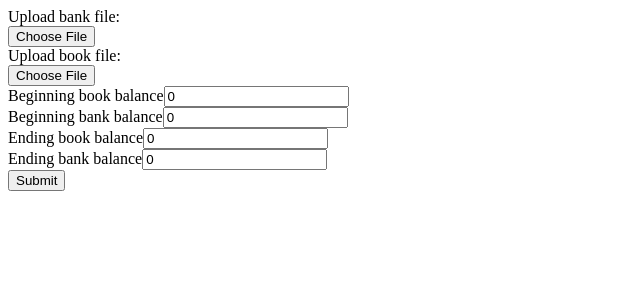
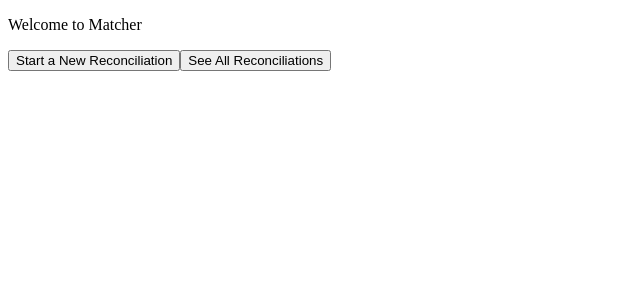
Before and after one commit to chelseaSchmidt/matcher, a React app: page / in a window 1280 px wide. Shown: the top 300 px of the page, without its empty margins (0-640 px from the left). Built offline with nearby package versions, Linux system fonts and the light colour scheme; the HTML template or start-up script is replaced by a standard one.

Commit message:
Added home page and view switch to file upload view

```diff
--- /dev/null
+++ b/client/src/components/List.jsx
@@ -0,0 +1,23 @@
+import React from 'react';
+import PropTypes from 'prop-types';
+import Switcher from './Switcher';
+
+const List = ({ handleViewSwitch }) => {
+  return (
+    <div>
+      <Switcher
+        view={'uploader'}
+        text="Start a New Reconciliation"
+        handleViewSwitch={handleViewSwitch}
+      />
+      <Switcher
+        view={'home'}
+        text="Back to Matcher Home"
+        handleViewSwitch={handleViewSwitch}
+      />
+      <p>List View In Progress</p>
+    </div>
+  );
+};
+
+export default List;
--- a/client/src/components/Matcher.jsx
+++ b/client/src/components/Matcher.jsx
@@ -1,110 +1,51 @@
 import React from 'react';
-import axios from 'axios';
-import '../styles/Matcher.css';
-import FileInput from './FileInput';
+import Uploader from './Uploader';
+import Switcher from './Switcher';
+import List from './List';
 
 export default class Matcher extends React.Component {
   constructor(props) {
     super(props);
     this.state = {
-      bankFile: { name: null },
-      bookFile: { name: null },
-      begBook: 0,
-      endBook: 0,
-      begBank: 0,
-      endBank: 0,
-    };
-    this.chooseFile = this.chooseFile.bind(this);
-    this.handleFiles = this.handleFiles.bind(this);
-    this.handleTextInputs = this.handleTextInputs.bind(this);
-    this.handleFileSubmit = this.handleFileSubmit.bind(this);
+      view: 'home',
+    }
+    this.handleViewSwitch = this.handleViewSwitch.bind(this);
   }
 
-  handleFileSubmit(e) {
-    e.preventDefault();
-
-    const {
-      bankFile,
-      bookFile,
-      begBook,
-      endBook,
-      begBank,
-      endBank,
-    } = this.state;
-
-    if (!bankFile || !bookFile) {
-      alert('Please submit both a bank and book file');
-    } else {
-      const formData = new FormData();
-      formData.append('sourceFiles', bankFile);
-      formData.append('sourceFiles', bookFile);
-      formData.append('begBook', begBook);
-      formData.append('endBook', endBook);
-      formData.append('begBank', begBank);
-      formData.append('endBank', endBank);
-
-      axios({
-        method: 'post',
-        url: '/files',
-        data: formData,
-        headers: { 'Content-Type': 'multipart/form-data' },
-      })
-        .catch((err) => {
-          console.error(err);
+  handleViewSwitch(e) {
+    const view = e.target.id.slice(0, -4);
+    this.setState({
+      view,
     });
-    }
-  }
-
-  chooseFile(e) {
-    const type = e.target.id.slice(0, 4);
-    document.getElementById(`${type}-upload`).click();
-  }
-
-  handleTextInputs(e) {
-    const stateCopy = this.state;
-    stateCopy[e.target.id] = e.target.value;
-    this.setState(stateCopy);
-  }
-
-  handleFiles() {
-    const stateCopy = this.state;
-    const bankFile = document.getElementById('bank-upload').files[0];
-    const bookFile = document.getElementById('book-upload').files[0];
-    if (bankFile) {
-      stateCopy.bankFile = bankFile;
-    }
-    if (bookFile) {
-      stateCopy.bookFile = bookFile;
-    }
-    this.setState(stateCopy);
   }
 
   render() {
-    const { bankFile, bookFile } = this.state;
-    const inputFields = ['Beginning book', 'Beginning bank', 'Ending book', 'Ending bank'];
-    const inputIds = ['begBook', 'begBank', 'endBook', 'endBank'];
+    const { view } = this.state;
+    if (view === 'home') {
       return (
         <div>
-        <form>
-          <FileInput type="bank" fileName={bankFile.name} chooseFile={this.chooseFile} handleFiles={this.handleFiles} />
-          <FileInput type="book" fileName={bookFile.name} chooseFile={this.chooseFile} handleFiles={this.handleFiles} />
-          {inputFields.map((field, i) => {
-            return (
-              <div key={inputIds[i]}>
-                <label htmlFor={inputIds[i]}>{`${field} balance`}</label>
-                <input
-                  type="text"
-                  id={inputIds[i]}
-                  name={inputIds[i]}
-                  onChange={this.handleTextInputs}
-                  value={this.state[inputIds[i]]}
+          <p>Welcome to Matcher</p>
+          <Switcher
+            view={'uploader'}
+            text="Start a New Reconciliation"
+            handleViewSwitch={this.handleViewSwitch}
+          />
+          <Switcher
+            view={'list'}
+            text="See All Reconciliations"
+            handleViewSwitch={this.handleViewSwitch}
           />
         </div>
       );
-          })}
-          <button type="button" onClick={this.handleFileSubmit}>Submit</button>
-        </form>
-      </div>
+    }
+    if (view === 'uploader') {
+      return <Uploader handleViewSwitch={this.handleViewSwitch} />;
+    }
+    if (view === 'list') {
+      return (
+        <List handleViewSwitch={this.handleViewSwitch} />
       );
     }
+
   }
+}
--- /dev/null
+++ b/client/src/components/Switcher.jsx
@@ -0,0 +1,16 @@
+import React from 'react';
+import PropTypes from 'prop-types';
+
+const Switcher = ({ view, text, handleViewSwitch }) => {
+  return (
+    <button
+      type="button"
+      id={`${view}-btn`}
+      onClick={handleViewSwitch}
+    >
+      {text}
+    </button>
+  );
+};
+
+export default Switcher;
--- /dev/null
+++ b/client/src/components/Uploader.jsx
@@ -0,0 +1,132 @@
+import React from 'react';
+import axios from 'axios';
+import '../styles/Uploader.css';
+import FileInput from './FileInput';
+import Switcher from './Switcher';
+
+export default class Uploader extends React.Component {
+  constructor(props) {
+    super(props);
+    this.state = {
+      bankFile: { name: null },
+      bookFile: { name: null },
+      begBook: 0,
+      endBook: 0,
+      begBank: 0,
+      endBank: 0,
+    };
+    this.handleViewSwitch = props.handleViewSwitch;
+    this.chooseFile = this.chooseFile.bind(this);
+    this.handleFiles = this.handleFiles.bind(this);
+    this.handleTextInputs = this.handleTextInputs.bind(this);
+    this.handleFileSubmit = this.handleFileSubmit.bind(this);
+  }
+
+  handleFileSubmit(e) {
+    e.preventDefault();
+
+    const {
+      bankFile,
+      bookFile,
+      begBook,
+      endBook,
+      begBank,
+      endBank,
+    } = this.state;
+
+    if (!bankFile || !bookFile) {
+      alert('Please submit both a bank and book file');
+    } else {
+      const formData = new FormData();
+      formData.append('sourceFiles', bankFile);
+      formData.append('sourceFiles', bookFile);
+      formData.append('begBook', begBook);
+      formData.append('endBook', endBook);
+      formData.append('begBank', begBank);
+      formData.append('endBank', endBank);
+
+      axios({
+        method: 'post',
+        url: '/files',
+        data: formData,
+        headers: { 'Content-Type': 'multipart/form-data' },
+      })
+        .catch((err) => {
+          console.error(err);
+        });
+    }
+  }
+
+  chooseFile(e) {
+    const type = e.target.id.slice(0, 4);
+    document.getElementById(`${type}-upload`).click();
+  }
+
+  handleTextInputs(e) {
+    const stateCopy = this.state;
+    stateCopy[e.target.id] = e.target.value;
+    this.setState(stateCopy);
+  }
+
+  handleFiles() {
+    const stateCopy = this.state;
+    const bankFile = document.getElementById('bank-upload').files[0];
+    const bookFile = document.getElementById('book-upload').files[0];
+    if (bankFile) {
+      stateCopy.bankFile = bankFile;
+    }
+    if (bookFile) {
+      stateCopy.bookFile = bookFile;
+    }
+    this.setState(stateCopy);
+  }
+
+  render() {
+    const { bankFile, bookFile } = this.state;
+    const inputFields = ['Beginning book', 'Beginning bank', 'Ending book', 'Ending bank'];
+    const inputIds = ['begBook', 'begBank', 'endBook', 'endBank'];
+    return (
+      <div>
+        <Switcher
+          view={'list'}
+          text="See All Reconciliations"
+          handleViewSwitch={this.handleViewSwitch}
+        />
+        <Switcher
+          view={'home'}
+          text="Back to Matcher Home"
+          handleViewSwitch={this.handleViewSwitch}
+        />
+        <form>
+          <FileInput
+            type="bank"
+            fileName={bankFile.name}
+            chooseFile={this.chooseFile}
+            handleFiles={this.handleFiles}
+          />
+          <FileInput
+            type="book"
+            fileName={bookFile.name}
+            chooseFile={this.chooseFile}
+            handleFiles={this.handleFiles}
+          />
+          {inputFields.map((field, i) => {
+            return (
+              <div key={inputIds[i]}>
+                <label htmlFor={inputIds[i]}>{`${field} balance`}</label>
+                <input
+                  type="text"
+                  id={inputIds[i]}
+                  name={inputIds[i]}
+                  onChange={this.handleTextInputs}
+                  value={this.state[inputIds[i]]}
+                />
+              </div>
+            );
+          })}
+          <button type="button" onClick={this.handleFileSubmit}>Submit</button>
+        </form>
+      </div>
+    );
+  }
+}
```
Also changed, not shown: client/src/styles/Uploader.css (renamed from client/src/styles/Matcher.css). Lines whose indentation alone changed are shown as unchanged.
